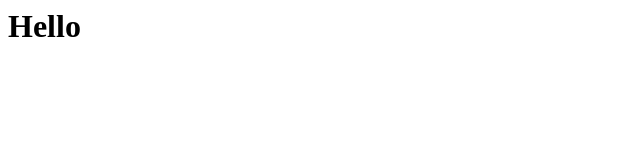
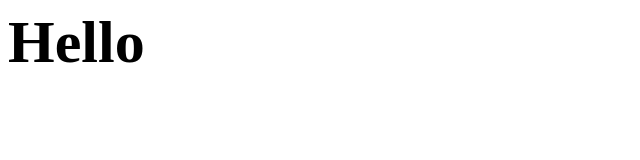
Before and after one commit to bhavesh-suthar01/bhavesh-suthar01.github.io, a plain HTML site: page index.html in a window 1280 px wide. Shown: the whole page, without its empty margins (0-640 px from the left). Drawn offline with Linux system fonts and the light colour scheme.

Commit message:
Update index.html

```diff
--- a/index.html
+++ b/index.html
@@ -1,3 +1,8 @@
 <html>
-<h1>Hello</h1>
+<head>
+  <link rel="stylesheet" href="style.css" >
+</head>
+<body>
+  <h1 class="hello" >Hello</h1>
+</body>
 </html>
```
